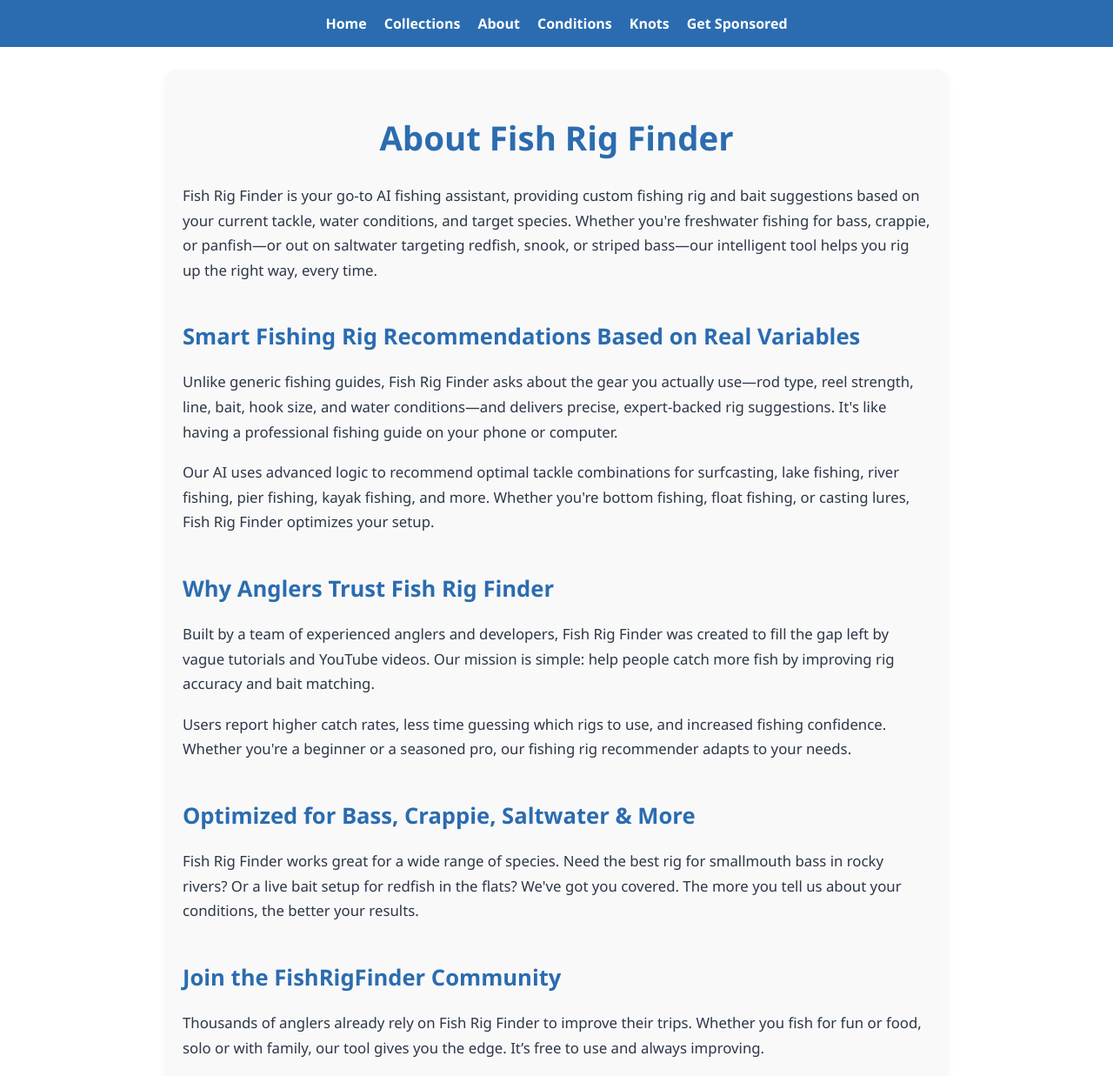
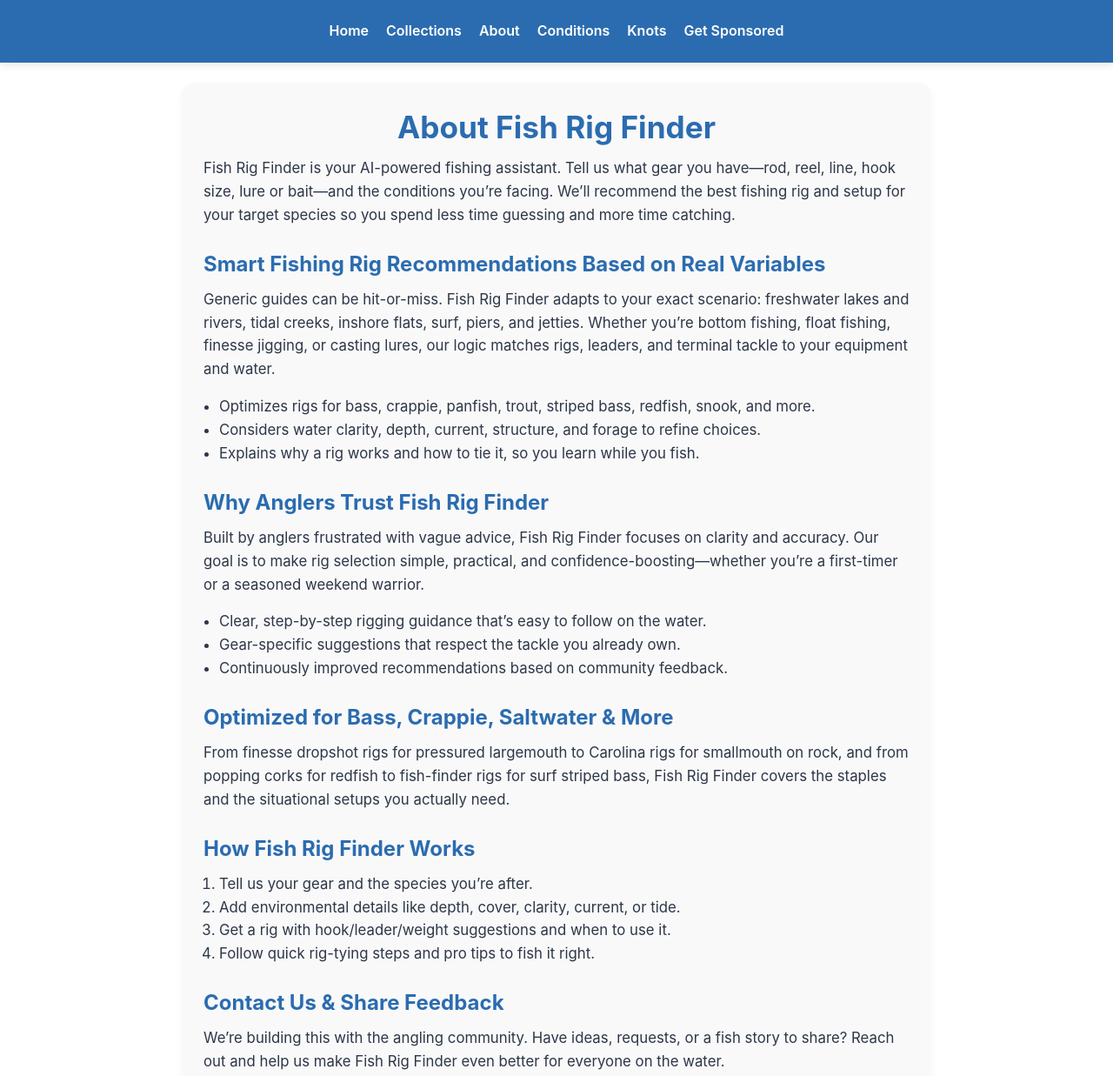
Before and after one commit to autin2/fishrigfinder, a website: page about.html in a window 1280 px wide. Shown: the top 1237 px of the page at 87% size. Drawn offline with Linux system fonts and the light colour scheme.

Commit message:
Update about.html

```diff
--- a/about.html
+++ b/about.html
@@ -1,13 +1,25 @@
 <!DOCTYPE html>
 <html lang="en">
 <head>
+  <!-- Basic -->
   <meta charset="UTF-8" />
   <meta name="viewport" content="width=device-width, initial-scale=1" />
   <title>About Fish Rig Finder - AI Fishing Rig Recommendations, Tackle Advice & Bait Tips</title>
-  <meta name="description" content="Fish Rig Finder is an AI-powered tool offering personalized fishing rig, bait, and tackle recommendations. Perfect for bass, crappie, saltwater, and freshwater anglers seeking optimized gear setups." />
-  <meta name="keywords" content="fishing rigs, fishing gear, bait tips, AI fishing assistant, best tackle, bass fishing, saltwater fishing, freshwater fishing, fish rig suggestions, personalized fishing advice" />
+  <meta name="description" content="Fish Rig Finder is an AI-powered tool that gives personalized fishing rig, bait, and tackle recommendations based on your gear and conditions. Ideal for bass, crappie, panfish, and saltwater anglers." />
+  <meta name="keywords" content="fishing rigs, fishing gear, bait tips, AI fishing tool, tackle recommendations, bass fishing, crappie fishing, saltwater fishing, freshwater fishing" />
   <meta name="author" content="FishRigFinder" />
+  <meta name="robots" content="index,follow" />
+  <link rel="canonical" href="https://fishrigfinder.com/about.html" />
 
+  <!-- Open Graph / Twitter -->
+  <meta property="og:type" content="website" />
+  <meta property="og:title" content="About Fish Rig Finder - AI Fishing Rig Recommendations" />
+  <meta property="og:description" content="Get precise, AI-driven fishing rig, bait, and tackle advice tuned to your gear and conditions." />
+  <meta property="og:url" content="https://fishrigfinder.com/about.html" />
+  <meta property="og:site_name" content="Fish Rig Finder" />
+  <meta name="twitter:card" content="summary" />
+
+  <!-- Structured Data -->
   <script type="application/ld+json">
   {
     "@context": "https://schema.org",
@@ -23,148 +35,219 @@
   }
   </script>
 
+  <!-- Styles -->
   <style>
-    body {
-      margin: 0;
-      font-family: 'Segoe UI', Tahoma, Geneva, Verdana, sans-serif;
-      background-color: #ffffff;
+    :root {
+      /* Adjust this value to match your topbar height */
+      --topbar-height: 72px;
+      --container-max: 860px;
+      --brand: #2b6cb0;
+      --text: #2d3748;
+      --bg: #ffffff;
+      --card: #f9f9f9;
     }
 
+    @media (max-width: 640px) {
+      /* If your nav wraps on mobile, give it more room */
+      :root { --topbar-height: 104px; }
+    }
+
+    * { box-sizing: border-box; }
+    html, body {
+      margin: 0;
+      padding: 0;
+      background: var(--bg);
+      color: var(--text);
+      font-family: -apple-system, BlinkMacSystemFont, "Segoe UI", Roboto, Oxygen,
+                   Ubuntu, Cantarell, "Fira Sans", "Droid Sans",
+                   "Helvetica Neue", Arial, sans-serif;
+      line-height: 1.6;
+    }
+
+    /* Accessibility skip link */
+    .skip-link {
+      position: absolute;
+      left: -999px;
+      top: -999px;
+    }
+    .skip-link:focus {
+      left: 12px;
+      top: 12px;
+      background: #fff;
+      color: #000;
+      padding: 8px 12px;
+      border-radius: 8px;
+      box-shadow: 0 2px 8px rgba(0,0,0,.15);
+      z-index: 1001;
+    }
+
+    /* Fixed Topbar */
     .topbar {
-      background-color: #2b6cb0;
-      padding: 16px;
-      display: flex;
-      justify-content: center;
-      gap: 20px;
       position: fixed;
       top: 0;
       left: 0;
       right: 0;
-      z-index: 999;
+      height: var(--topbar-height);
+      background-color: var(--brand);
+      color: #fff;
+      display: flex;
+      align-items: center;
+      justify-content: center;
+      gap: 20px;
+      padding: 0 16px;
+      z-index: 1000;
+      box-shadow: 0 2px 10px rgba(0,0,0,0.12);
+      overflow: hidden;
+    }
+    .topbar a {
+      color: #ffffff;
+      text-decoration: none;
+      font-weight: 600;
+      white-space: nowrap;
+    }
+    .topbar a:hover { text-decoration: underline; }
+
+    /* Spacer that guarantees content starts below the fixed topbar */
+    .topbar-spacer {
+      height: var(--topbar-height);
+      width: 100%;
+      flex: 0 0 auto;
     }
 
-    .topbar a {
-      color: white;
-      text-decoration: none;
-      font-weight: 600;
+    /* Main Container */
+    .about-container {
+      max-width: var(--container-max);
+      margin: 24px auto 60px;
+      padding: 24px;
+      background-color: var(--card);
+      border-radius: 12px;
+      box-shadow: 0 4px 10px rgba(0,0,0,0.05);
+      font-size: 1.05rem;
     }
+    .about-container h1,
+    .about-container h2 {
+      color: var(--brand);
+      font-weight: 700;
+      line-height: 1.25;
+    }
+    .about-container h1 {
+      text-align: center;
+      font-size: 2.2rem;
+      margin: 4px 0 12px;
+    }
+    .about-container h2 {
+      font-size: 1.5rem;
+      margin: 28px 0 12px;
+    }
+    .about-container p { margin: 0 0 16px; }
 
-    .topbar a:hover {
-      text-decoration: underline;
+    .list {
+      padding-left: 18px;
+      margin: 0 0 16px;
     }
-
-    /* NEW SPACER BELOW NAV */
-    .topbar-spacer {
-      height: 80px; /* adjust based on topbar height */
-    }
-
-    .about-container {
-      max-width: 860px;
-      margin: 0 auto 50px;
-      padding: 20px;
-      background-color: #f9f9f9;
-      border-radius: 12px;
-      box-shadow: 0 4px 10px rgba(0, 0, 0, 0.05);
-      line-height: 1.7;
-      font-size: 1.05rem;
-      color: #2d3748;
-    }
-
-    .about-container h1, .about-container h2 {
-      color: #2b6cb0;
+    .cta {
+      display: block;
+      text-align: center;
+      margin-top: 24px;
       font-weight: 700;
     }
 
-    .about-container h1 {
-      text-align: center;
-      font-size: 2.4rem;
-      margin-bottom: 20px;
+    /* Footer */
+    footer {
+      max-width: var(--container-max);
+      margin: 0 auto 60px;
+      padding: 12px 16px;
+      color: #4a5568;
+      font-size: .95rem;
     }
 
-    .about-container h2 {
-      margin-top: 40px;
-      margin-bottom: 15px;
-      font-size: 1.6rem;
-    }
-
-    .about-container p {
-      margin-bottom: 18px;
-    }
-
-    @media (max-width: 600px) {
-      .topbar {
-        flex-wrap: wrap;
-        gap: 10px;
-        padding: 10px;
-      }
-
-      .topbar-spacer {
-        height: 100px;
-      }
-
-      .about-container {
-        margin: 0 10px 50px;
-        padding: 16px;
-      }
+    /* Optional fish svg styling */
+    .fish {
+      display: block;
+      margin: 24px auto 0;
+      width: 220px;
+      opacity: .9;
     }
   </style>
 </head>
 <body>
-  <div class="topbar">
+  <a class="skip-link" href="#main">Skip to content</a>
+
+  <!-- Fixed Topbar -->
+  <div class="topbar" role="navigation" aria-label="Main navigation">
     <a href="index.html">Home</a>
     <a href="collections.html">Collections</a>
-    <a href="about.html">About</a>
+    <a href="about.html" aria-current="page">About</a>
     <a href="conditions.html">Conditions</a>
     <a href="knots.html">Knots</a>
     <a href="sponsor.html">Get Sponsored</a>
   </div>
 
-  <!-- Spacer pushes content below fixed topbar -->
-  <div class="topbar-spacer"></div>
+  <!-- Spacer to keep content below fixed topbar -->
+  <div class="topbar-spacer" aria-hidden="true"></div>
 
-  <div class="about-container" role="main">
+  <!-- Main Content -->
+  <main id="main" class="about-container" role="main">
     <h1>About Fish Rig Finder</h1>
     <p>
-      Fish Rig Finder is your go-to AI fishing assistant, providing custom fishing rig and bait suggestions based on your current tackle, water conditions, and target species. Whether you're freshwater fishing for bass, crappie, or panfish—or out on saltwater targeting redfish, snook, or striped bass—our intelligent tool helps you rig up the right way, every time.
+      Fish Rig Finder is your AI-powered fishing assistant. Tell us what gear you have—rod, reel, line, hook size, lure or bait—and the conditions you’re facing. We’ll recommend the best fishing rig and setup for your target species so you spend less time guessing and more time catching.
     </p>
 
     <h2>Smart Fishing Rig Recommendations Based on Real Variables</h2>
     <p>
-      Unlike generic fishing guides, Fish Rig Finder asks about the gear you actually use—rod type, reel strength, line, bait, hook size, and water conditions—and delivers precise, expert-backed rig suggestions. It's like having a professional fishing guide on your phone or computer.
+      Generic guides can be hit-or-miss. Fish Rig Finder adapts to your exact scenario: freshwater lakes and rivers, tidal creeks, inshore flats, surf, piers, and jetties. Whether you’re bottom fishing, float fishing, finesse jigging, or casting lures, our logic matches rigs, leaders, and terminal tackle to your equipment and water.
     </p>
-    <p>
-      Our AI uses advanced logic to recommend optimal tackle combinations for surfcasting, lake fishing, river fishing, pier fishing, kayak fishing, and more. Whether you're bottom fishing, float fishing, or casting lures, Fish Rig Finder optimizes your setup.
-    </p>
+    <ul class="list">
+      <li>Optimizes rigs for bass, crappie, panfish, trout, striped bass, redfish, snook, and more.</li>
+      <li>Considers water clarity, depth, current, structure, and forage to refine choices.</li>
+      <li>Explains why a rig works and how to tie it, so you learn while you fish.</li>
+    </ul>
 
     <h2>Why Anglers Trust Fish Rig Finder</h2>
     <p>
-      Built by a team of experienced anglers and developers, Fish Rig Finder was created to fill the gap left by vague tutorials and YouTube videos. Our mission is simple: help people catch more fish by improving rig accuracy and bait matching.
+      Built by anglers frustrated with vague advice, Fish Rig Finder focuses on clarity and accuracy. Our goal is to make rig selection simple, practical, and confidence-boosting—whether you’re a first-timer or a seasoned weekend warrior.
     </p>
-    <p>
-      Users report higher catch rates, less time guessing which rigs to use, and increased fishing confidence. Whether you're a beginner or a seasoned pro, our fishing rig recommender adapts to your needs.
-    </p>
+    <ul class="list">
+      <li>Clear, step-by-step rigging guidance that’s easy to follow on the water.</li>
+      <li>Gear-specific suggestions that respect the tackle you already own.</li>
+      <li>Continuously improved recommendations based on community feedback.</li>
+    </ul>
 
     <h2>Optimized for Bass, Crappie, Saltwater & More</h2>
     <p>
-      Fish Rig Finder works great for a wide range of species. Need the best rig for smallmouth bass in rocky rivers? Or a live bait setup for redfish in the flats? We've got you covered. The more you tell us about your conditions, the better your results.
+      From finesse dropshot rigs for pressured largemouth to Carolina rigs for smallmouth on rock, and from popping corks for redfish to fish-finder rigs for surf striped bass, Fish Rig Finder covers the staples and the situational setups you actually need.
     </p>
 
-    <h2>Join the FishRigFinder Community</h2>
-    <p>
-      Thousands of anglers already rely on Fish Rig Finder to improve their trips. Whether you fish for fun or food, solo or with family, our tool gives you the edge. It’s free to use and always improving.
-    </p>
+    <h2>How Fish Rig Finder Works</h2>
+    <ol class="list">
+      <li>Tell us your gear and the species you’re after.</li>
+      <li>Add environmental details like depth, cover, clarity, current, or tide.</li>
+      <li>Get a rig with hook/leader/weight suggestions and when to use it.</li>
+      <li>Follow quick rig-tying steps and pro tips to fish it right.</li>
+    </ol>
 
     <h2>Contact Us & Share Feedback</h2>
     <p>
-      Got a question or suggestion? We’d love to hear from you. Your input helps us build better fishing tools for the entire angling community. Email us or connect with us on social media.
+      We’re building this with the angling community. Have ideas, requests, or a fish story to share? Reach out and help us make Fish Rig Finder even better for everyone on the water.
     </p>
 
-    <p><strong>Fish smarter. Catch more. FishRigFinder.com</strong></p>
-  </div>
+    <p class="cta"><strong>Fish smarter. Catch more. FishRigFinder.com</strong></p>
+  </main>
 
-  <!-- Optional fish animation -->
+  <!-- Optional fish animation / logo -->
   <svg class="fish" viewBox="0 0 235 104" xmlns="http://www.w3.org/2000/svg" aria-hidden="true" focusable="false">
-    <!-- SVG content goes here -->
+    <!-- Replace with your SVG paths -->
+    <path d="M10 50 C 40 10, 80 10, 120 50 C 80 90, 40 90, 10 50 Z" fill="#2b6cb0"/>
+    <circle cx="28" cy="50" r="4" fill="#ffffff"/>
   </svg>
+
+  <footer>
+    © <span id="year"></span> Fish Rig Finder — AI Fishing Rig & Tackle Recommendations
+  </footer>
+
+  <script>
+    // Keep footer year current
+    document.getElementById('year').textContent = new Date().getFullYear();
+  </script>
 </body>
 </html>
```
